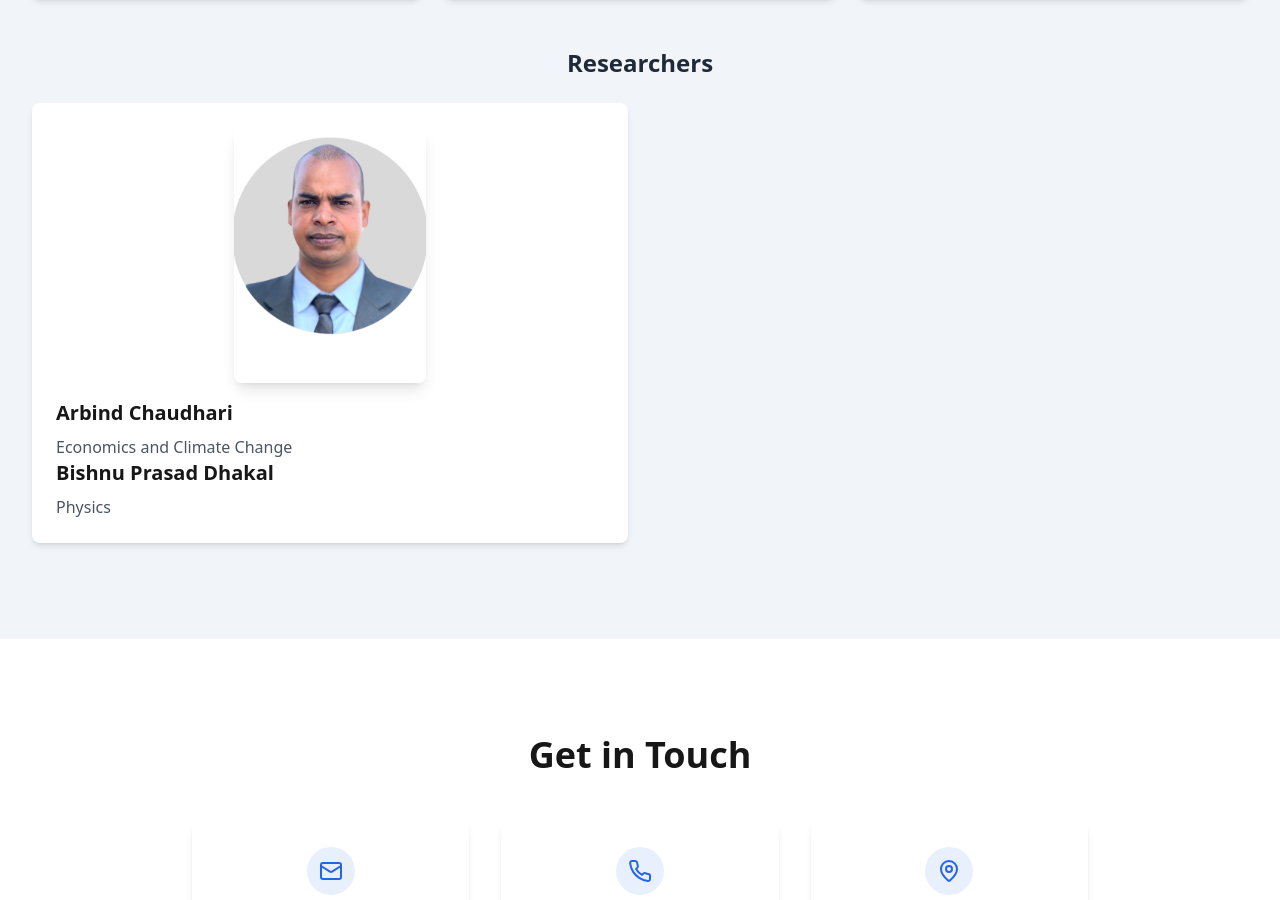
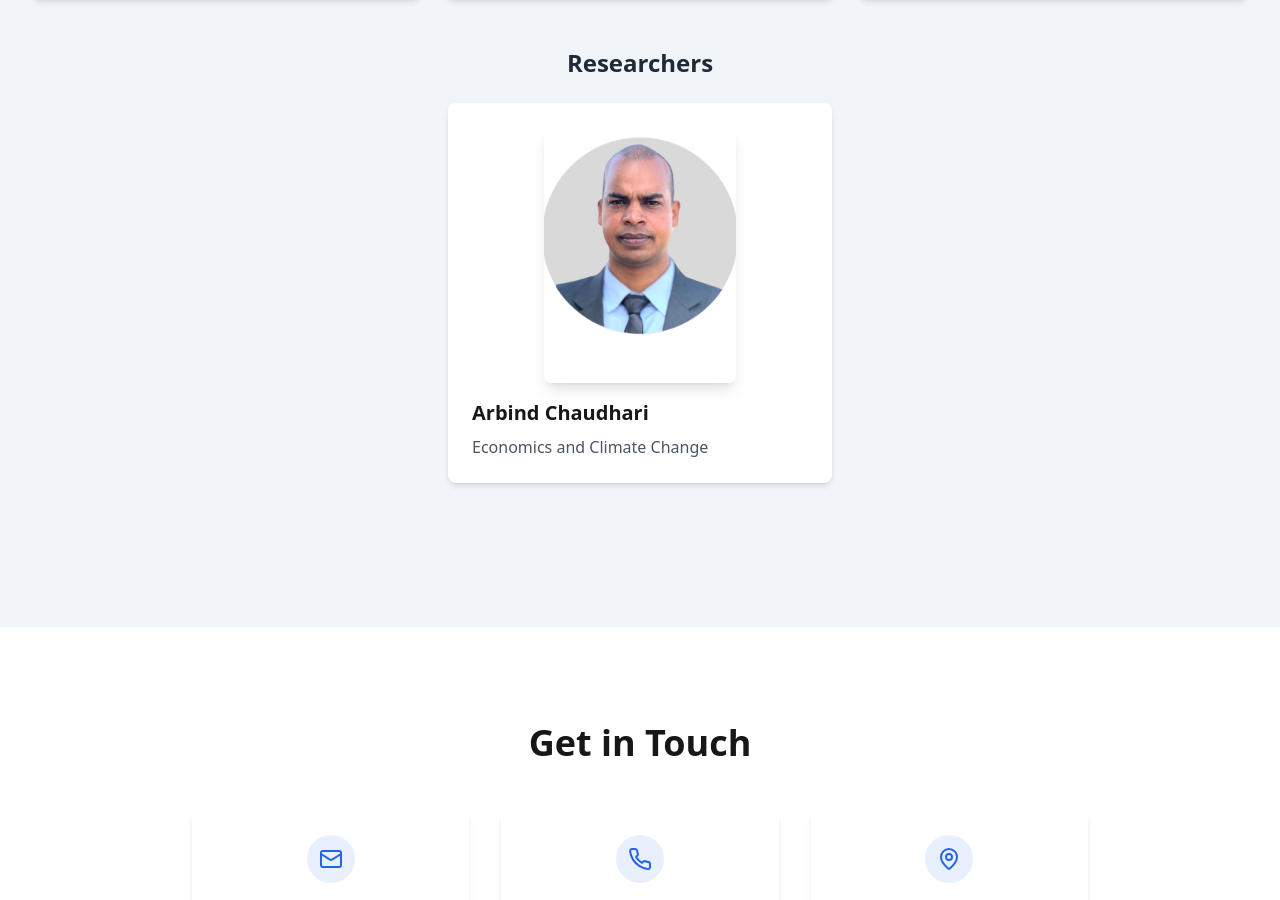
Before and after one commit to developed-by-shrestha/rfn, a Next.js app: page / in a window 1280 px wide. Shown: the part 3841-4741 px from the top of the page. Built offline with nearby package versions, Linux system fonts and the light colour scheme.

Commit message:
center aligned

```diff
--- a/app/page.tsx
+++ b/app/page.tsx
@@ -330,7 +330,9 @@ export default function Home() {
             <h3 className="text-2xl font-bold mb-6 text-center text-gray-800 fade-in">
               Researchers
             </h3>
-            <div className="grid md:grid-cols-2 gap-6">
+            <div className="grid md:grid-cols-1 gap-6">
+              <div className="mb-12 flex justify-center">
+                <div className="md:max-w-[24rem] w-full">
                   <div className="team-card fade-in">
                     <div className="w-48 h-64 mx-auto mb-4 overflow-hidden rounded-lg shadow-lg">
                       <img
@@ -340,9 +342,11 @@ export default function Home() {
                       />
                     </div>
                     <h4 className="text-xl font-bold mb-2">Arbind Chaudhari</h4>
-                <p className="text-gray-600">Economics and Climate Change</p>
-                <h4 className="text-xl font-bold mb-2">Bishnu Prasad Dhakal</h4>
-                <p className="text-gray-600">Physics</p>
+                    <p className="text-gray-600">
+                      Economics and Climate Change
+                    </p>
+                  </div>
+                </div>
               </div>
             </div>
           </div>
```
Lines whose indentation alone changed are shown as unchanged.
